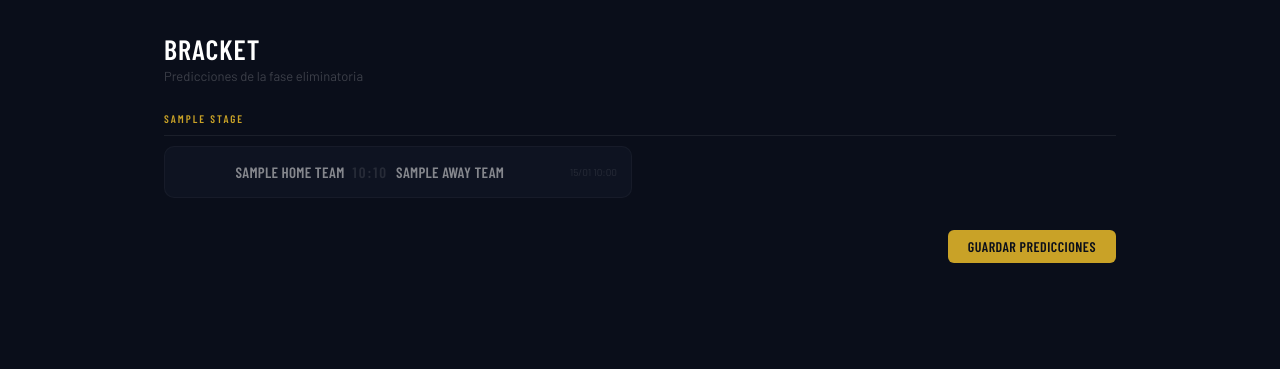
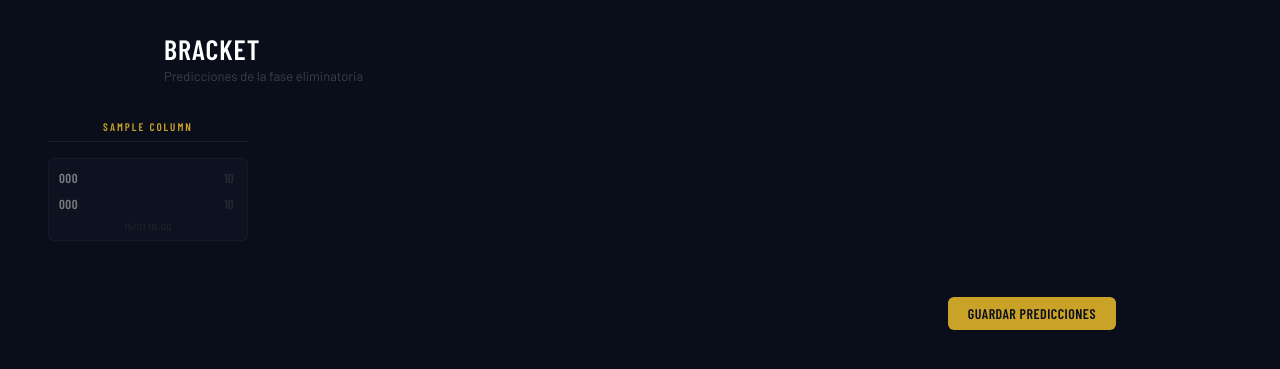
Before and after one commit to yamilpalmiero/maldinis, a Django app: template app/predictions/templates/predictions/bracket.html in a window 1280 px wide. Shown: the part 56-425 px from the top of the page. Run offline with Django 5.2, Linux system fonts and the light colour scheme; tables that the repository leaves empty hold one stand-in row (values such as "Sample post"); the template is opened without the code that fills it: values that come from a table or form of the project are taken from there, most other values are stand-ins (such as "Sample title", 1, 10 or a date in 2020); parts of the project's set-up code (start-up, migrations or seed data) failed here and were passed over.

Commit message:
feat: bracket UI con llaves visuales y líneas SVG (Fase 13b)

```diff
--- a/app/predictions/templates/predictions/bracket.html
+++ b/app/predictions/templates/predictions/bracket.html
@@ -5,11 +5,18 @@
 
 {% block extra_css %}
 <style>
+    /* Anular el max-width del main para aprovechar todo el ancho */
+    .main-content {
+        max-width: 100% !important;
+    }
+
     .bracket-header {
+        max-width: 1000px;
+        margin: 0 auto 28px;
+        padding: 0 24px;
         display: flex;
-        align-items: center;
+        align-items: baseline;
         justify-content: space-between;
-        margin-bottom: 28px;
         flex-wrap: wrap;
         gap: 16px;
     }
@@ -28,169 +35,213 @@
         color: var(--text-muted);
     }
 
-    /* ── Agrupación por fase ── */
-    .stage-group {
-        margin-bottom: 28px;
+    .bracket-actions {
+        margin-left: auto;
     }
 
-    .stage-label {
+    /* ── Wrapper con scroll horizontal ── */
+    .bracket-scroll {
+        overflow-x: auto;
+        padding: 8px 24px 24px;
+        -webkit-overflow-scrolling: touch;
+    }
+
+    .bracket-stage {
+        position: relative;
+        display: flex;
+        gap: 32px;
+        min-width: max-content;
+    }
+
+    /* SVG de líneas conectoras (capa por debajo) */
+    .bracket-svg {
+        position: absolute;
+        top: 0;
+        left: 0;
+        width: 100%;
+        height: 100%;
+        pointer-events: none;
+        z-index: 0;
+    }
+
+    .bracket-line {
+        fill: none;
+        stroke: var(--border-gold);
+        stroke-width: 1;
+    }
+
+    /* ── Columna ── */
+    .bracket-column {
+        display: flex;
+        flex-direction: column;
+        justify-content: space-around;
+        width: 200px;
+        flex-shrink: 0;
+        position: relative;
+        z-index: 1;
+    }
+
+    .column-label {
         font-family: 'Barlow Condensed', sans-serif;
         font-size: 11px;
         font-weight: 600;
         color: var(--gold);
         letter-spacing: 2px;
         text-transform: uppercase;
-        padding-bottom: 10px;
+        padding-bottom: 8px;
         border-bottom: 1px solid var(--border);
-        margin-bottom: 10px;
+        margin-bottom: 16px;
+        text-align: center;
     }
 
-    /* ── Grid de partidos ── */
-    .bracket-grid {
-        display: grid;
-        grid-template-columns: 1fr 1fr;
-        grid-auto-rows: 52px;
-        gap: 8px 16px;
+    .column-matches {
+        display: flex;
+        flex-direction: column;
+        justify-content: space-around;
+        flex: 1;
+        gap: 8px;
     }
 
-    .bracket-grid .match-card:last-child:nth-child(odd) {
-        grid-column: 1;
+    /* ── Tarjeta de partido del bracket ── */
+    .bracket-card {
+        background: var(--bg-card);
+        border: 0.5px solid var(--border);
+        border-radius: var(--radius-sm);
+        padding: 8px 10px;
+        display: flex;
+        flex-direction: column;
+        gap: 4px;
+        transition: background 0.15s, border-color 0.15s;
+        position: relative;
     }
 
-    /* ── Tarjeta ── */
-    .match-card {
-        background: var(--bg-card);
-        border: 0.5px solid var(--border);
-        border-radius: var(--radius);
-        padding: 0 14px;
-        display: flex;
-        align-items: center;
-        gap: 8px;
-        transition: background 0.15s;
-        height: 52px;
-        overflow: hidden;
-    }
-
-    .match-card:hover {
+    .bracket-card:hover {
         background: var(--bg-card-hover);
     }
 
-    .match-card.locked {
-        opacity: 0.5;
+    .bracket-card.locked {
+        opacity: 0.65;
     }
 
-    /* ── Equipos ── */
-    .team-name {
+    .bracket-card.no-teams {
+        opacity: 0.45;
+    }
+
+    .bracket-row {
+        display: flex;
+        align-items: center;
+        gap: 6px;
+        height: 22px;
+    }
+
+    .team-flag-mini {
+        width: 18px;
+        height: auto;
+        border-radius: 1px;
+        flex-shrink: 0;
+        box-shadow: 0 0 0 0.5px rgba(255, 255, 255, 0.1);
+    }
+
+    .team-label {
         font-family: 'Barlow Condensed', sans-serif;
-        font-size: 15px;
+        font-size: 13px;
         font-weight: 600;
-        letter-spacing: 0.3px;
+        letter-spacing: 0.5px;
         text-transform: uppercase;
         color: var(--text-primary);
         white-space: nowrap;
         overflow: hidden;
         text-overflow: ellipsis;
-        flex: 1 1 0;
+        flex: 1;
         min-width: 0;
-        display: flex;
-        align-items: center;
-        gap: 8px;
-        justify-content: flex-end;
     }
 
-    .team-name.away {
-        justify-content: flex-start;
-    }
-
-    /* ── Placeholder: source cuando aún no hay equipo ── */
-    .source-placeholder {
+    .team-source {
         font-family: 'Barlow Condensed', sans-serif;
-        font-size: 13px;
+        font-size: 12px;
         font-weight: 500;
         letter-spacing: 0.5px;
         color: var(--text-muted);
         text-transform: uppercase;
         font-style: italic;
+        flex: 1;
+        white-space: nowrap;
+        overflow: hidden;
+        text-overflow: ellipsis;
     }
 
-    /* ── Área de score ── */
-    .score-area {
-        display: flex;
-        align-items: center;
-        gap: 4px;
-        flex-shrink: 0;
-        justify-content: center;
-    }
-
-    .score-input {
+    .score-input-mini {
         background: var(--bg-base);
         border: 1px solid var(--border-gold);
-        border-radius: var(--radius-sm);
-        width: 30px;
-        height: 30px;
+        border-radius: 3px;
+        width: 28px;
+        height: 22px;
         text-align: center;
         color: var(--gold);
         font-family: 'Barlow Condensed', sans-serif;
-        font-size: 16px;
+        font-size: 13px;
         font-weight: 600;
-        transition: border-color 0.15s;
+        flex-shrink: 0;
         appearance: textfield;
         -moz-appearance: textfield;
     }
 
-    .score-input::-webkit-outer-spin-button,
-    .score-input::-webkit-inner-spin-button {
+    .score-input-mini::-webkit-outer-spin-button,
+    .score-input-mini::-webkit-inner-spin-button {
         -webkit-appearance: none;
     }
 
-    .score-input:focus {
+    .score-input-mini:focus {
         outline: none;
         border-color: var(--gold);
     }
 
-    .score-sep {
+    .score-locked-mini {
+        font-family: 'Barlow Condensed', sans-serif;
+        font-size: 13px;
+        font-weight: 600;
         color: var(--text-muted);
-        font-size: 14px;
-        font-family: 'Barlow Condensed', sans-serif;
+        min-width: 16px;
+        text-align: center;
     }
 
-    .score-locked {
-        font-family: 'Barlow Condensed', sans-serif;
-        font-size: 15px;
-        font-weight: 600;
+    .card-meta {
+        font-size: 9px;
         color: var(--text-muted);
-        letter-spacing: 2px;
-    }
-
-    .match-time {
-        font-size: 10px;
-        color: var(--text-muted);
-        flex-shrink: 0;
-        min-width: 32px;
-        text-align: right;
+        letter-spacing: 0.5px;
+        text-align: center;
+        margin-top: 2px;
     }
 
     .bracket-footer {
-        margin-top: 32px;
+        max-width: 1000px;
+        margin: 32px auto 0;
+        padding: 0 24px;
         display: flex;
         justify-content: flex-end;
     }
 
-    .flag-img {
-        width: 22px;
-        height: auto;
-        border-radius: 2px;
-        flex-shrink: 0;
-        display: inline-block;
-        vertical-align: middle;
-        box-shadow: 0 0 0 0.5px rgba(255, 255, 255, 0.1);
+    .empty-state {
+        text-align: center;
+        padding: 60px 24px;
+        color: var(--text-muted);
+        font-size: 14px;
     }
 
-    .empty-state {
+    /* ── Hint de scroll en móvil ── */
+    @media (max-width: 900px) {
+        .scroll-hint {
+            display: block;
             text-align: center;
-        padding: 48px 20px;
+            font-size: 11px;
             color: var(--text-muted);
-        font-size: 14px;
+            margin-bottom: 8px;
+            letter-spacing: 1px;
+        }
+    }
+
+    .scroll-hint {
+        display: none;
     }
 </style>
 {% endblock %}
@@ -203,56 +254,149 @@
     </div>
 </div>
 
-{% if bracket_stages %}
+{% if bracket_columns.0.partidos %}
 <form method="post">
     {% csrf_token %}
 
-    {% for stage_data in bracket_stages %}
-    <div class="stage-group">
-        <div class="stage-label">{{ stage_data.label }}</div>
-        <div class="bracket-grid">
-            {% for item in stage_data.partidos %}
-            <div class="match-card {% if not item.editable %}locked{% endif %}">
-                <span class="team-name">
+    <div class="scroll-hint">← Desliza para ver todas las rondas →</div>
+
+    <div class="bracket-scroll">
+        <div class="bracket-stage" id="bracket-stage">
+            <svg class="bracket-svg" id="bracket-svg" xmlns="http://www.w3.org/2000/svg"></svg>
+
+            {% for column in bracket_columns %}
+            <div class="bracket-column" data-stage-index="{{ forloop.counter0 }}">
+                <div class="column-label">{{ column.label }}</div>
+                <div class="column-matches">
+                    {% for item in column.partidos %}
+                    <div
+                        class="bracket-card {% if not item.has_teams %}no-teams{% elif not item.editable %}locked{% endif %}"
+                        data-match-id="{{ item.match.id }}"
+                    >
+                        {# ── Equipo local ── #}
+                        <div class="bracket-row">
                             {% if item.match.home_team %}
-                        {{ item.match.home_team.name }}
                                 {% flag_url item.match.home_team.code as home_flag %}
-                        {% if home_flag %}<img class="flag-img" src="{{ home_flag }}" alt="{{ item.match.home_team.code }}">{% endif %}
+                                {% if home_flag %}<img class="team-flag-mini" src="{{ home_flag }}" alt="{{ item.match.home_team.code }}">{% endif %}
+                                <span class="team-label">{{ item.match.home_team.code }}</span>
                             {% else %}
-                        <span class="source-placeholder">{{ item.match.home_source }}</span>
+                                <span class="team-source">{{ item.match.home_source }}</span>
                             {% endif %}
-                </span>
-                <div class="score-area">
+
                             {% if item.editable %}
-                    <input class="score-input" type="number" name="home_{{ item.match.id }}"
+                                <input class="score-input-mini" type="number" name="home_{{ item.match.id }}"
                                     value="{{ item.home_score }}" min="0" max="20">
-                    <span class="score-sep">—</span>
-                    <input class="score-input" type="number" name="away_{{ item.match.id }}"
+                            {% else %}
+                                <span class="score-locked-mini">{{ item.home_score|default:"—" }}</span>
+                            {% endif %}
+                        </div>
+
+                        {# ── Equipo visitante ── #}
+                        <div class="bracket-row">
+                            {% if item.match.away_team %}
+                                {% flag_url item.match.away_team.code as away_flag %}
+                                {% if away_flag %}<img class="team-flag-mini" src="{{ away_flag }}" alt="{{ item.match.away_team.code }}">{% endif %}
+                                <span class="team-label">{{ item.match.away_team.code }}</span>
+                            {% else %}
+                                <span class="team-source">{{ item.match.away_source }}</span>
+                            {% endif %}
+
+                            {% if item.editable %}
+                                <input class="score-input-mini" type="number" name="away_{{ item.match.id }}"
                                     value="{{ item.away_score }}" min="0" max="20">
                             {% else %}
-                    <span class="score-locked">{{ item.home_score }}:{{ item.away_score }}</span>
+                                <span class="score-locked-mini">{{ item.away_score|default:"—" }}</span>
                             {% endif %}
                         </div>
-                <span class="team-name away">
-                    {% if item.match.away_team %}
-                        {% flag_url item.match.away_team.code as away_flag %}
-                        {% if away_flag %}<img class="flag-img" src="{{ away_flag }}" alt="{{ item.match.away_team.code }}">{% endif %}
-                        {{ item.match.away_team.name }}
-                    {% else %}
-                        <span class="source-placeholder">{{ item.match.away_source }}</span>
-                    {% endif %}
-                </span>
-                <span class="match-time">{{ item.match.match_datetime|date:"d/m H:i" }}</span>
+
+                        <div class="card-meta">{{ item.match.match_datetime|date:"d/m H:i" }}</div>
                     </div>
                     {% endfor %}
                 </div>
             </div>
             {% endfor %}
+        </div>
+    </div>
 
     <div class="bracket-footer">
         <button type="submit" class="btn-primary">Guardar predicciones</button>
     </div>
 </form>
+
+<script>
+    // Dibuja líneas SVG conectoras entre columnas del bracket.
+    // Cada partido de la columna N se conecta con sus dos "padres" de la columna N-1.
+    // Excepción: la última columna (Final + 3er puesto) — solo la Final tiene padres
+    // (las dos semis), el 3er puesto se conecta también a las semis (perdedores).
+    (function () {
+        const stage = document.getElementById('bracket-stage');
+        const svg = document.getElementById('bracket-svg');
+
+        function draw() {
+            // Set dimensions del SVG según el contenedor
+            const rect = stage.getBoundingClientRect();
+            svg.setAttribute('width', rect.width);
+            svg.setAttribute('height', rect.height);
+            svg.setAttribute('viewBox', `0 0 ${rect.width} ${rect.height}`);
+            svg.innerHTML = '';
+
+            const columns = Array.from(stage.querySelectorAll('.bracket-column'));
+            if (columns.length < 2) return;
+
+            // Para cada columna a partir de la 2ª, conectar cada tarjeta con sus 2 padres
+            for (let c = 1; c < columns.length; c++) {
+                const childCards = Array.from(columns[c].querySelectorAll('.bracket-card'));
+                const parentCards = Array.from(columns[c - 1].querySelectorAll('.bracket-card'));
+
+                childCards.forEach((child, idx) => {
+                    let parents = [];
+
+                    // Última columna: contiene Final (idx=0) y 3er puesto (idx=1)
+                    // Ambos se conectan a las dos semis (los mismos padres)
+                    if (c === columns.length - 1) {
+                        parents = [parentCards[0], parentCards[1]];
+                    } else {
+                        // Por defecto: cada hijo se conecta a 2 padres consecutivos
+                        parents = [parentCards[idx * 2], parentCards[idx * 2 + 1]];
+                    }
+
+                    parents.forEach(parent => {
+                        if (!parent || !child) return;
+                        drawConnector(parent, child);
+                    });
+                });
+            }
+        }
+
+        function drawConnector(parent, child) {
+            const stageRect = stage.getBoundingClientRect();
+            const parentRect = parent.getBoundingClientRect();
+            const childRect = child.getBoundingClientRect();
+
+            // Coordenadas relativas al SVG
+            const x1 = parentRect.right - stageRect.left;
+            const y1 = parentRect.top + parentRect.height / 2 - stageRect.top;
+            const x2 = childRect.left - stageRect.left;
+            const y2 = childRect.top + childRect.height / 2 - stageRect.top;
+
+            // Línea en forma de "S" suave: horizontal → vertical → horizontal
+            const midX = (x1 + x2) / 2;
+            const path = `M ${x1} ${y1} H ${midX} V ${y2} H ${x2}`;
+
+            const el = document.createElementNS('http://www.w3.org/2000/svg', 'path');
+            el.setAttribute('d', path);
+            el.setAttribute('class', 'bracket-line');
+            svg.appendChild(el);
+        }
+
+        // Redibujar al cargar y al redimensionar
+        window.addEventListener('load', draw);
+        window.addEventListener('resize', draw);
+        // Redibuja también después de un pequeño delay por si las fuentes cargan tarde
+        setTimeout(draw, 100);
+        setTimeout(draw, 500);
+    })();
+</script>
 {% else %}
 <div class="empty-state">
     Los partidos de la fase eliminatoria aún no están cargados.
```
Also changed, not shown: app/predictions/views.py (+27 -12 lines). Lines whose indentation alone changed are shown as unchanged.
